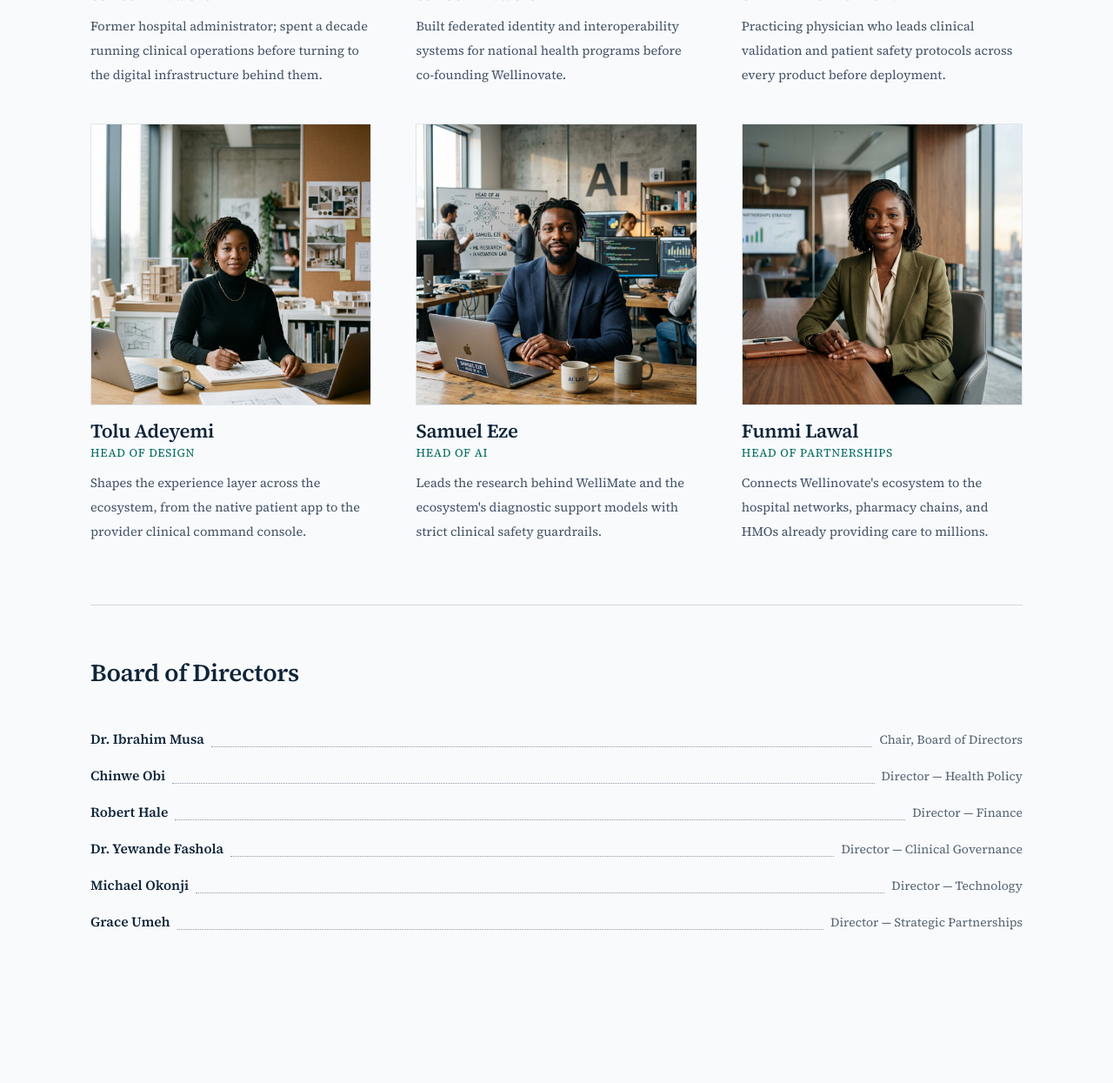
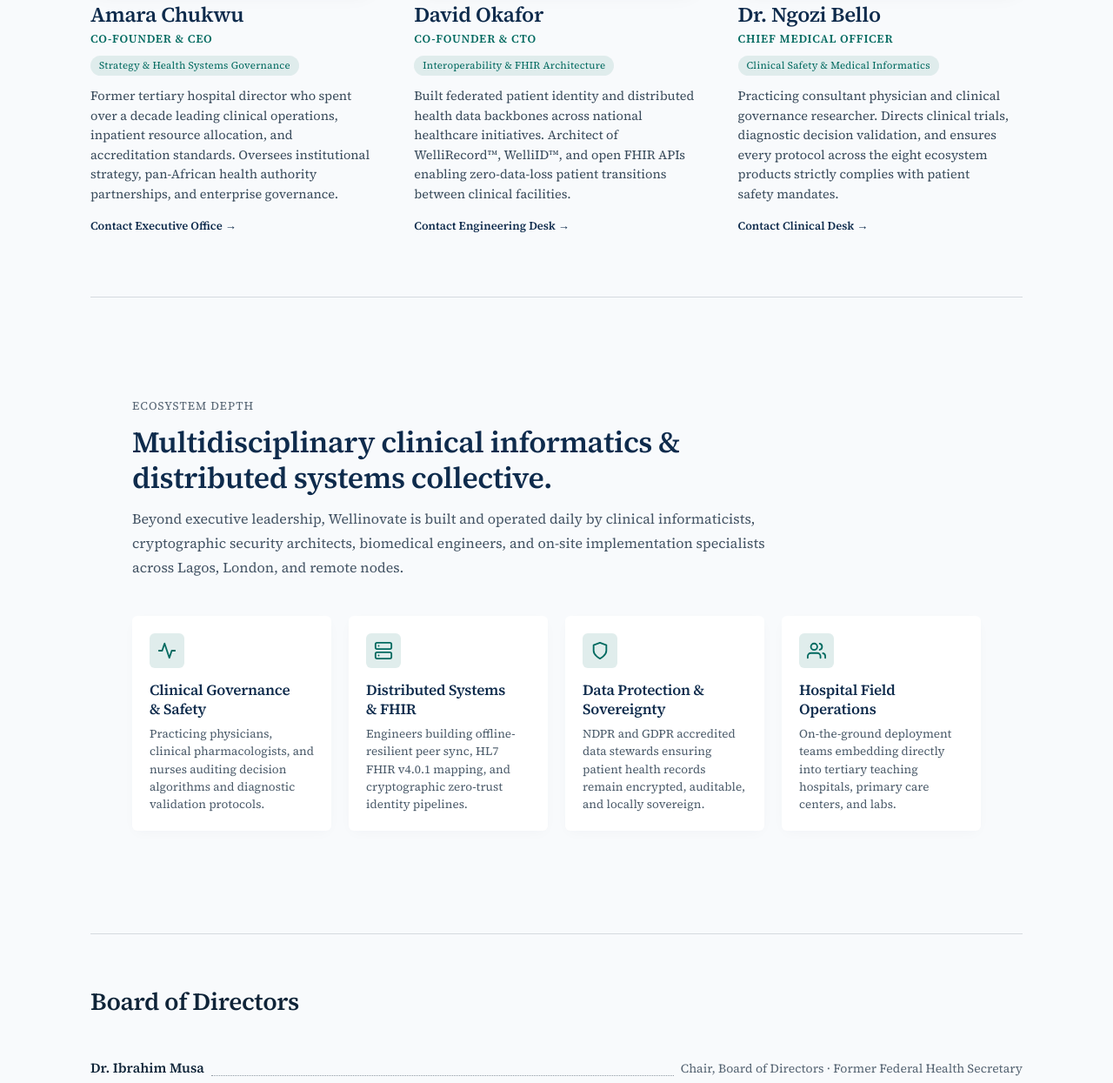
Before and after one commit to wellinovate/wellinovatepro, a website built with Vite: page team.html in a window 1280 px wide. Shown: the part 736-1981 px from the top of the page at 87% size. Built offline with nearby package versions, Linux system fonts and the light colour scheme.

Commit message:
feat(team): focus executive leadership on 3 core founders, add ecosystem collective and enhance board credentials

```diff
--- a/team.html
+++ b/team.html
@@ -60,27 +60,6 @@
           "jobTitle": "Chief Medical Officer",
           "image": "https://wellinovate.github.io/wellinovatepro/assets/ngozi-bello.jpg",
           "worksFor": {"@type": "Organization", "name": "Wellinovate"}
-        },
-        {
-          "@type": "Person",
-          "name": "Tolu Adeyemi",
-          "jobTitle": "Head of Design",
-          "image": "https://wellinovate.github.io/wellinovatepro/assets/tolu-adeyemi.jpg",
-          "worksFor": {"@type": "Organization", "name": "Wellinovate"}
-        },
-        {
-          "@type": "Person",
-          "name": "Samuel Eze",
-          "jobTitle": "Head of AI",
-          "image": "https://wellinovate.github.io/wellinovatepro/assets/samuel-eze.jpg",
-          "worksFor": {"@type": "Organization", "name": "Wellinovate"}
-        },
-        {
-          "@type": "Person",
-          "name": "Funmi Lawal",
-          "jobTitle": "Head of Partnerships",
-          "image": "https://wellinovate.github.io/wellinovatepro/assets/funmi-lawal.jpg",
-          "worksFor": {"@type": "Organization", "name": "Wellinovate"}
         }
       ]
     }
@@ -92,13 +71,36 @@
     .pagehead{padding:calc(3 * var(--leading)) 0 calc(1.5 * var(--leading))}
     .pagehead h1{font-family:var(--font-heading);font-weight:var(--font-heading-weight);font-size:clamp(36px,5vw,58px);line-height:1.1;letter-spacing:-0.02em;margin:0}
     .pagehead .sub{font-size:17px;line-height:var(--leading);max-width:var(--measure);margin:calc(var(--leading) - 0.5em) 0 0;color:color-mix(in srgb,var(--color-text) 78%,transparent)}
-    .people{display:grid;grid-template-columns:repeat(3,1fr);gap:calc(1.5 * var(--leading)) clamp(24px,4vw,64px);padding:0 0 calc(2.5 * var(--leading));border-top:1px solid color-mix(in srgb,var(--color-text) 15%,transparent)}
+    /* Executive Leadership Cards */
+    .people{display:grid;grid-template-columns:repeat(3,1fr);gap:calc(2 * var(--leading)) clamp(24px,3.5vw,48px);padding:calc(1.5 * var(--leading)) 0 calc(2.5 * var(--leading));border-top:1px solid color-mix(in srgb,var(--color-text) 15%,transparent)}
     @media (max-width:960px){.people{grid-template-columns:repeat(2,1fr)}}
-    @media (max-width:540px){.people{grid-template-columns:1fr}}
-    .person figure{margin:0 0 var(--space-3)}
-    .person h3{font-family:var(--font-heading);font-weight:var(--font-heading-weight);font-size:22px;line-height:var(--leading);margin:0 0 2px}
-    .person .role{font-size:13px;letter-spacing:.06em;text-transform:uppercase;color:var(--color-accent-700);margin:0 0 var(--space-2)}
-    .person p:last-child{font-size:14.5px;line-height:var(--leading);color:color-mix(in srgb,var(--color-text) 78%,transparent);margin:0}
+    @media (max-width:640px){.people{grid-template-columns:1fr}}
+    .person{display:flex;flex-direction:column;height:100%;transition:transform .2s ease}
+    .person:hover{transform:translateY(-3px)}
+    .person figure{margin:0 0 var(--space-3);position:relative;overflow:hidden;border-radius:6px;border:1px solid color-mix(in srgb,var(--color-text) 12%,transparent);background:var(--color-surface,#f8f9fa);box-shadow:0 10px 24px -8px rgba(14,43,76,.07)}
+    .person .photo img{display:block;width:100%;height:auto;aspect-ratio:1/1;object-fit:cover;transition:transform .4s ease}
+    .person:hover .photo img{transform:scale(1.025)}
+    .person h3{font-family:var(--font-heading);font-weight:var(--font-heading-weight);font-size:24px;line-height:1.2;margin:0 0 4px;color:var(--color-navy-900,#0E2B4C)}
+    .person .role{font-size:13px;letter-spacing:.06em;text-transform:uppercase;color:var(--color-accent-700);font-weight:600;margin:0 0 8px}
+    .person-focus{display:inline-block;font-size:11.5px;font-family:var(--font-ui);letter-spacing:.02em;padding:3px 10px;border-radius:20px;background:color-mix(in srgb,var(--color-accent-700) 10%,transparent);color:var(--color-accent-700);font-weight:500;margin-bottom:12px;align-self:flex-start}
+    .person .bio{font-size:14.5px;line-height:1.55;color:color-mix(in srgb,var(--color-text) 82%,transparent);margin:0 0 16px;flex-grow:1}
+    .person-contact{display:inline-flex;align-items:center;gap:6px;font-size:13px;font-weight:600;color:var(--color-navy-900,#0E2B4C);text-decoration:none;border-bottom:1px solid transparent;transition:color .15s,border-color .15s;margin-top:auto}
+    .person-contact:hover{color:var(--color-accent-700);border-bottom-color:var(--color-accent-700)}
+
+    /* Ecosystem Collective Section */
+    .collective{padding:calc(2.5 * var(--leading)) 0;border-top:1px solid color-mix(in srgb,var(--color-text) 15%,transparent)}
+    .collective-banner{background:color-mix(in srgb,var(--color-navy-900) 3%,#ffffff);border:1px solid color-mix(in srgb,var(--color-navy-900) 10%,transparent);border-radius:8px;padding:clamp(24px,4vw,48px)}
+    .collective-header{max-width:760px;margin-bottom:calc(1.5 * var(--leading))}
+    .collective-header h2{font-family:var(--font-heading);font-weight:var(--font-heading-weight);font-size:clamp(24px,3vw,34px);line-height:1.2;margin:0 0 12px;color:var(--color-navy-900,#0E2B4C)}
+    .collective-header p{font-size:16px;line-height:var(--leading);color:color-mix(in srgb,var(--color-text) 78%,transparent);margin:0}
+    .collective-grid{display:grid;grid-template-columns:repeat(4,1fr);gap:20px}
+    @media (max-width:960px){.collective-grid{grid-template-columns:repeat(2,1fr)}}
+    @media (max-width:540px){.collective-grid{grid-template-columns:1fr}}
+    .collective-card{background:#ffffff;border:1px solid color-mix(in srgb,var(--color-navy-900) 8%,transparent);border-radius:6px;padding:20px;box-shadow:0 4px 16px -4px rgba(14,43,76,.04)}
+    .collective-card-icon{display:inline-flex;align-items:center;justify-content:center;width:40px;height:40px;border-radius:6px;background:color-mix(in srgb,var(--color-accent-700) 12%,transparent);color:var(--color-accent-700);margin-bottom:14px}
+    .collective-card h4{font-family:var(--font-heading);font-size:17px;line-height:1.3;margin:0 0 8px;color:var(--color-navy-900,#0E2B4C)}
+    .collective-card p{font-size:13.5px;line-height:1.5;color:color-mix(in srgb,var(--color-text) 75%,transparent);margin:0}
+
     .board{padding:calc(2 * var(--leading)) 0 calc(3 * var(--leading));border-top:1px solid color-mix(in srgb,var(--color-text) 15%,transparent)}
     .board h2{font-family:var(--font-heading);font-weight:var(--font-heading-weight);font-size:28px;line-height:calc(1.5 * var(--leading));margin:0 0 calc(1.5 * var(--leading))}
     .boardlist{display:flex;flex-direction:column;gap:var(--half)}
@@ -158,23 +160,27 @@
         <div class="person">
           <figure>
             <div class="photo">
-              <img src="./assets/amara-chukwu.jpg" alt="Portrait of Amara Chukwu, Co-Founder & CEO" width="400" height="400" loading="eager">
+              <img src="./assets/amara-chukwu.jpg" alt="Portrait of Amara Chukwu, Co-Founder &amp; CEO" width="400" height="400" loading="eager">
             </div>
           </figure>
           <h3>Amara Chukwu</h3>
           <p class="role">Co-Founder &amp; CEO</p>
-          <p>Former hospital administrator; spent a decade running clinical operations before turning to the digital infrastructure behind them.</p>
+          <span class="person-focus">Strategy &amp; Health Systems Governance</span>
+          <p class="bio">Former tertiary hospital director who spent over a decade leading clinical operations, inpatient resource allocation, and accreditation standards. Oversees institutional strategy, pan-African health authority partnerships, and enterprise governance.</p>
+          <a href="./process.html#contact" class="person-contact">Contact Executive Office →</a>
         </div>
 
         <div class="person">
           <figure>
             <div class="photo">
-              <img src="./assets/david-okafor.jpg" alt="Portrait of David Okafor, Co-Founder & CTO" width="400" height="400" loading="eager">
+              <img src="./assets/david-okafor.jpg" alt="Portrait of David Okafor, Co-Founder &amp; CTO" width="400" height="400" loading="eager">
             </div>
           </figure>
           <h3>David Okafor</h3>
           <p class="role">Co-Founder &amp; CTO</p>
-          <p>Built federated identity and interoperability systems for national health programs before co-founding Wellinovate.</p>
+          <span class="person-focus">Interoperability &amp; FHIR Architecture</span>
+          <p class="bio">Built federated patient identity and distributed health data backbones across national healthcare initiatives. Architect of WelliRecord™, WelliID™, and open FHIR APIs enabling zero-data-loss patient transitions between clinical facilities.</p>
+          <a href="./process.html#contact" class="person-contact">Contact Engineering Desk →</a>
         </div>
 
         <div class="person">
@@ -185,52 +191,61 @@
           </figure>
           <h3>Dr. Ngozi Bello</h3>
           <p class="role">Chief Medical Officer</p>
-          <p>Practicing physician who leads clinical validation and patient safety protocols across every product before deployment.</p>
+          <span class="person-focus">Clinical Safety &amp; Medical Informatics</span>
+          <p class="bio">Practicing consultant physician and clinical governance researcher. Directs clinical trials, diagnostic decision validation, and ensures every protocol across the eight ecosystem products strictly complies with patient safety mandates.</p>
+          <a href="./process.html#contact" class="person-contact">Contact Clinical Desk →</a>
         </div>
+      </section>
 
-        <div class="person">
-          <figure>
-            <div class="photo">
-              <img src="./assets/tolu-adeyemi.jpg" alt="Portrait of Tolu Adeyemi, Head of Design" width="400" height="400" loading="lazy">
+      <section class="collective" aria-label="Clinical Informatics and Systems Collective">
+        <div class="collective-banner">
+          <div class="collective-header">
+            <span class="kicker">Ecosystem Depth</span>
+            <h2>Multidisciplinary clinical informatics &amp; distributed systems collective.</h2>
+            <p>Beyond executive leadership, Wellinovate is built and operated daily by clinical informaticists, cryptographic security architects, biomedical engineers, and on-site implementation specialists across Lagos, London, and remote nodes.</p>
+          </div>
+          <div class="collective-grid">
+            <div class="collective-card">
+              <div class="collective-card-icon" aria-hidden="true">
+                <svg width="22" height="22" viewBox="0 0 24 24" fill="none" stroke="currentColor" stroke-width="2" stroke-linecap="round" stroke-linejoin="round"><path d="M22 12h-4l-3 9L9 3l-3 9H2"/></svg>
+              </div>
+              <h4>Clinical Governance &amp; Safety</h4>
+              <p>Practicing physicians, clinical pharmacologists, and nurses auditing decision algorithms and diagnostic validation protocols.</p>
             </div>
-          </figure>
-          <h3>Tolu Adeyemi</h3>
-          <p class="role">Head of Design</p>
-          <p>Shapes the experience layer across the ecosystem, from the native patient app to the provider clinical command console.</p>
-        </div>
-
-        <div class="person">
-          <figure>
-            <div class="photo">
-              <img src="./assets/samuel-eze.jpg" alt="Portrait of Samuel Eze, Head of AI" width="400" height="400" loading="lazy">
+            <div class="collective-card">
+              <div class="collective-card-icon" aria-hidden="true">
+                <svg width="22" height="22" viewBox="0 0 24 24" fill="none" stroke="currentColor" stroke-width="2" stroke-linecap="round" stroke-linejoin="round"><rect x="2" y="2" width="20" height="8" rx="2"/><rect x="2" y="14" width="20" height="8" rx="2"/><line x1="6" y1="6" x2="6.01" y2="6"/><line x1="6" y1="18" x2="6.01" y2="18"/></svg>
+              </div>
+              <h4>Distributed Systems &amp; FHIR</h4>
+              <p>Engineers building offline-resilient peer sync, HL7 FHIR v4.0.1 mapping, and cryptographic zero-trust identity pipelines.</p>
             </div>
-          </figure>
-          <h3>Samuel Eze</h3>
-          <p class="role">Head of AI</p>
-          <p>Leads the research behind WelliMate and the ecosystem's diagnostic support models with strict clinical safety guardrails.</p>
-        </div>
-
-        <div class="person">
-          <figure>
-            <div class="photo">
-              <img src="./assets/funmi-lawal.jpg" alt="Portrait of Funmi Lawal, Head of Partnerships" width="400" height="400" loading="lazy">
+            <div class="collective-card">
+              <div class="collective-card-icon" aria-hidden="true">
+                <svg width="22" height="22" viewBox="0 0 24 24" fill="none" stroke="currentColor" stroke-width="2" stroke-linecap="round" stroke-linejoin="round"><path d="M12 22s8-4 8-10V5l-8-3-8 3v7c0 6 8 10 8 10z"/></svg>
+              </div>
+              <h4>Data Protection &amp; Sovereignty</h4>
+              <p>NDPR and GDPR accredited data stewards ensuring patient health records remain encrypted, auditable, and locally sovereign.</p>
             </div>
-          </figure>
-          <h3>Funmi Lawal</h3>
-          <p class="role">Head of Partnerships</p>
-          <p>Connects Wellinovate's ecosystem to the hospital networks, pharmacy chains, and HMOs already providing care to millions.</p>
+            <div class="collective-card">
+              <div class="collective-card-icon" aria-hidden="true">
+                <svg width="22" height="22" viewBox="0 0 24 24" fill="none" stroke="currentColor" stroke-width="2" stroke-linecap="round" stroke-linejoin="round"><path d="M17 21v-2a4 4 0 0 0-4-4H5a4 4 0 0 0-4 4v2"/><circle cx="9" cy="7" r="4"/><path d="M23 21v-2a4 4 0 0 0-3-3.87"/><path d="M16 3.13a4 4 0 0 1 0 7.75"/></svg>
+              </div>
+              <h4>Hospital Field Operations</h4>
+              <p>On-the-ground deployment teams embedding directly into tertiary teaching hospitals, primary care centers, and labs.</p>
+            </div>
+          </div>
         </div>
       </section>
 
       <section class="board" aria-label="Board of Directors">
         <h2>Board of Directors</h2>
         <div class="boardlist">
-          <p class="bd"><span class="name">Dr. Ibrahim Musa</span><span class="leader"></span><span class="title">Chair, Board of Directors</span></p>
-          <p class="bd"><span class="name">Chinwe Obi</span><span class="leader"></span><span class="title">Director — Health Policy</span></p>
-          <p class="bd"><span class="name">Robert Hale</span><span class="leader"></span><span class="title">Director — Finance</span></p>
-          <p class="bd"><span class="name">Dr. Yewande Fashola</span><span class="leader"></span><span class="title">Director — Clinical Governance</span></p>
-          <p class="bd"><span class="name">Michael Okonji</span><span class="leader"></span><span class="title">Director — Technology</span></p>
-          <p class="bd"><span class="name">Grace Umeh</span><span class="leader"></span><span class="title">Director — Strategic Partnerships</span></p>
+          <p class="bd"><span class="name">Dr. Ibrahim Musa</span><span class="leader"></span><span class="title">Chair, Board of Directors · Former Federal Health Secretary</span></p>
+          <p class="bd"><span class="name">Chinwe Obi</span><span class="leader"></span><span class="title">Director — Health Policy &amp; Universal Coverage</span></p>
+          <p class="bd"><span class="name">Robert Hale</span><span class="leader"></span><span class="title">Director — Healthcare Finance &amp; Capital Formation</span></p>
+          <p class="bd"><span class="name">Dr. Yewande Fashola</span><span class="leader"></span><span class="title">Director — Clinical Governance &amp; Quality</span></p>
+          <p class="bd"><span class="name">Michael Okonji</span><span class="leader"></span><span class="title">Director — Distributed Systems &amp; Security</span></p>
+          <p class="bd"><span class="name">Grace Umeh</span><span class="leader"></span><span class="title">Director — Strategic Hospital &amp; Payer Networks</span></p>
         </div>
       </section>
     </main>
```
Also changed, not shown: public/sw.js (+2 -5 lines).
